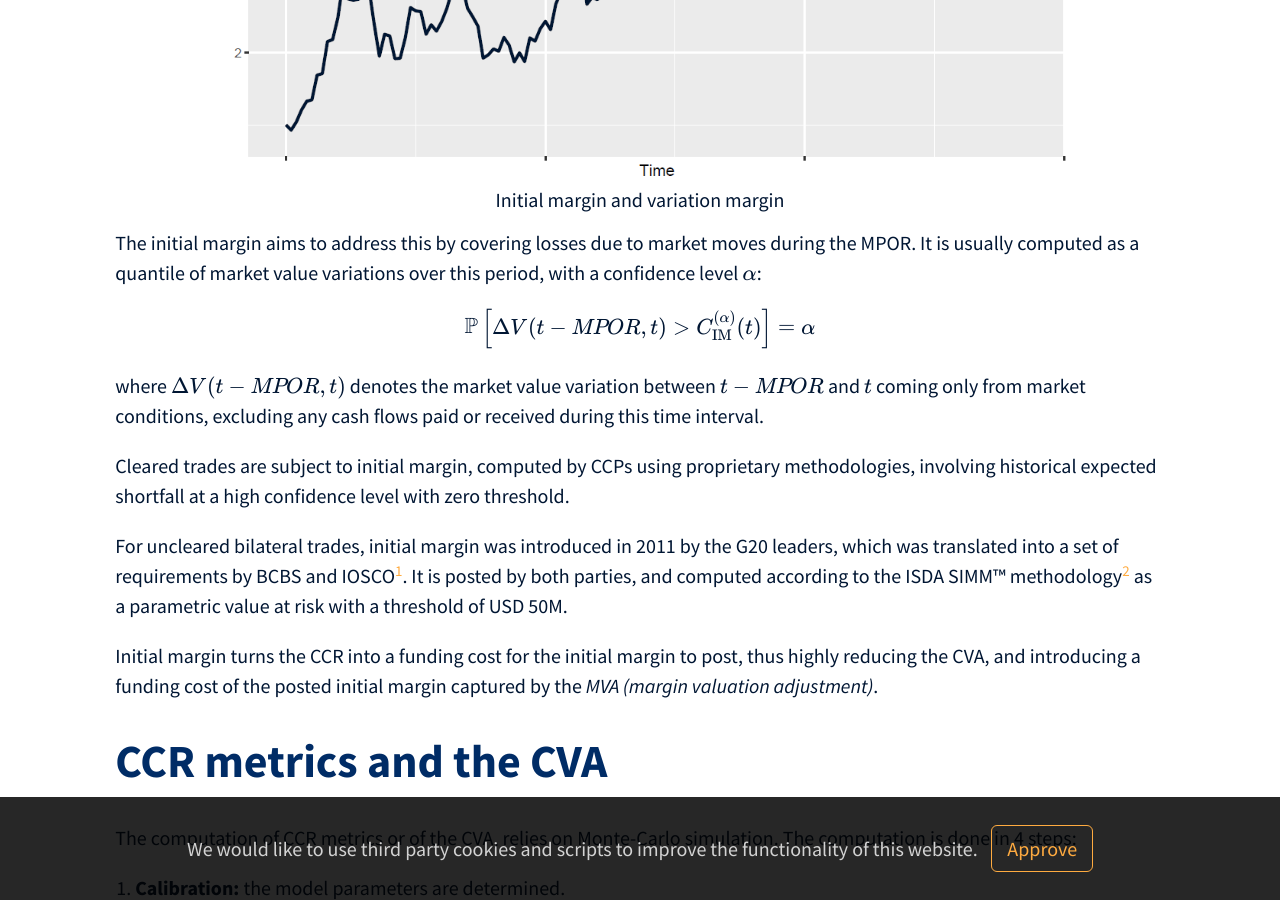
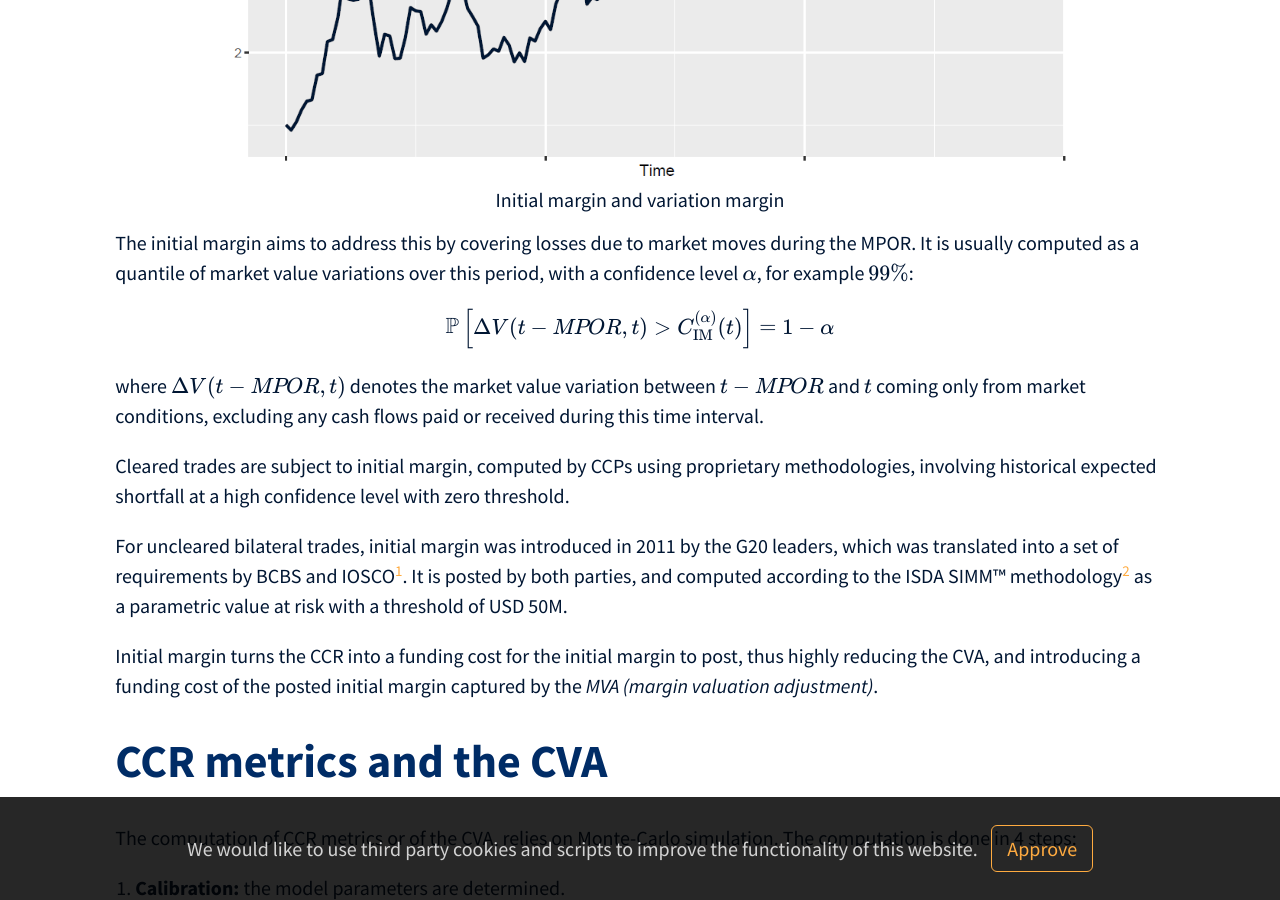
Before and after one commit to alefanalytics/blog, a Jekyll site: the page built from _posts/2021-11-21-xva-1-introduction-ccr-cva.md, in a window 1280 px wide and 900 px high, scrolled down 8270 px. Built offline with Jekyll 4.4.1, drawn with Linux system fonts in a browser that asks for light colours; comment, search, counter and statistics services are not loaded.

Commit message:
Correct typo in IM definition

```diff
--- a/_posts/2021-11-21-xva-1-introduction-ccr-cva.md
+++ b/_posts/2021-11-21-xva-1-introduction-ccr-cva.md
@@ -173,10 +173,10 @@ As no variation margin exchange takes place during the MPOR, the market value ca
 
 {% include aligner.html images="posts/im_vm.PNG" column=1 caption="Initial margin and variation margin" %}
 
-The initial margin aims to address this by covering losses due to market moves during the MPOR. It is usually computed as a quantile of market value variations over this period, with a confidence level $$\alpha$$:
+The initial margin aims to address this by covering losses due to market moves during the MPOR. It is usually computed as a quantile of market value variations over this period, with a confidence level $$\alpha$$, for example $$99\%$$:
 
 $$
-\mathbb{P} \left[ \Delta V (t - MPOR, t) > C_\text{IM}^{(\alpha)}(t) \right] = \alpha
+\mathbb{P} \left[ \Delta V (t - MPOR, t) > C_\text{IM}^{(\alpha)}(t) \right] = 1 - \alpha
 $$
 
 where $$\Delta V (t - MPOR, t)$$ denotes the market value variation between $$t - MPOR$$ and $$t$$ coming only from market conditions, excluding any cash flows paid or received during this time interval.
```
